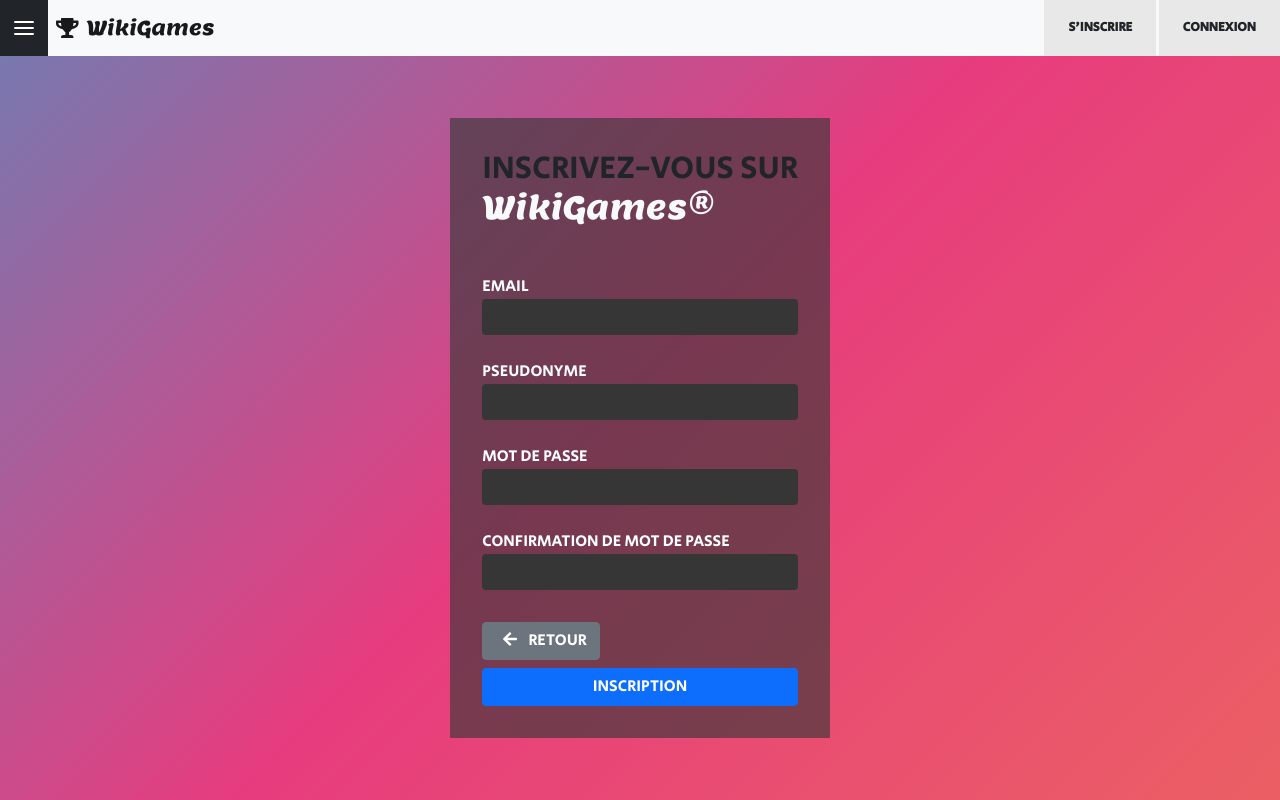
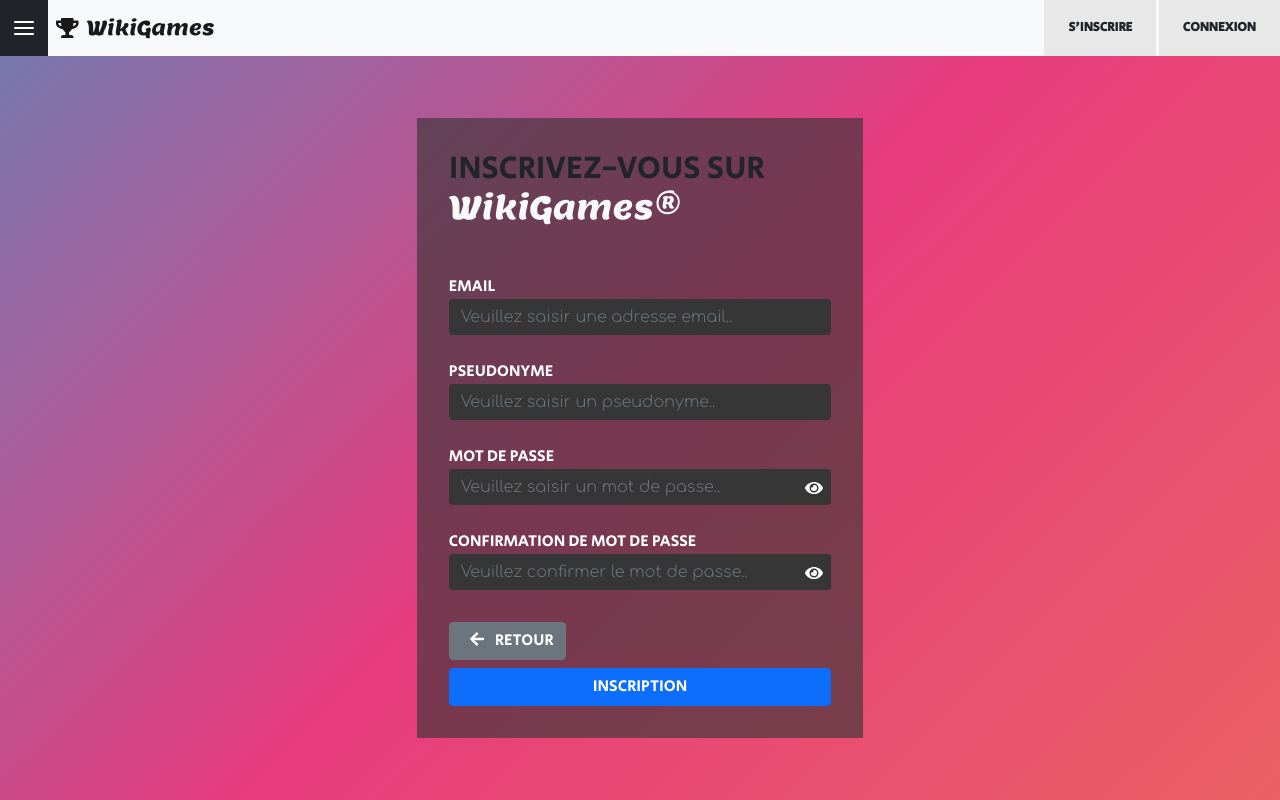
Before and after one commit to Spacelocust/wiki-games, a React (Create React App) app in the folder client/: page /register in a window 1280 px wide. Built offline with nearby package versions, Linux system fonts and the light colour scheme; a web font is replaced by a local one.

Commit message:
client:auth[form](handling: validation & request)

```diff
--- a/client/package.json
+++ b/client/package.json
@@ -12,6 +12,7 @@
     "@testing-library/user-event": "^13.2.1",
     "axios": "^0.25.0",
     "bootstrap": "5.1.3",
+    "dayjs": "^1.10.7",
     "formik": "^2.2.9",
     "framer-motion": "^6.0.0",
     "hamburger-react": "^2.4.1",
--- a/client/src/Components/AuthComponents/Auth/Login.jsx
+++ b/client/src/Components/AuthComponents/Auth/Login.jsx
@@ -1,7 +1,11 @@
 import React from 'react';
 import { Formik, Form, Field } from 'formik';
-import Button from "react-bootstrap/Button";
+import Button from 'react-bootstrap/Button';
+import Spinner from 'react-bootstrap/Spinner';
 import { createUseStyles } from 'react-jss';
+
+import InputControl from '../../GeneralComponents/Inputs/InputControl';
+import axios from 'axios';
 
 function Login() {
     const classes = useStyles();
@@ -11,27 +15,41 @@ function Login() {
             <Formik
                 initialValues={{
                     email: '',
-                    password: '',
+                    password: ''
                 }}
-                onSubmit={values => {
-                    console.log(values);
+                onSubmit={async (formData, actions) => {
+                    try {
+                        const { data } = await axios.post('/login', formData);
+                        console.log(data);
+                    } catch (e) {
+                        actions.setFieldError('password', 'Erreur: Email ou mot de passe incorrect');
+                    }
                 }}
             >
-                {formik => (
-                    <Form onSubmit={formik.handleSubmit}>
+                {({ handleSubmit, errors, touched, isSubmitting }) => (
+                    <Form onSubmit={handleSubmit}>
                         <div className="form-group mb-4">
-                            <label htmlFor="email" className={`text-uppercase font-secular ${classes.labelField}`}>Email</label>
-                            <Field name="email" type="email" className={`form-control ${classes.field}`}/>
+                            <InputControl name="email" type="email" label="Email"
+                                          placeholder="Veuillez saisir votre adresse email"
+                                          errors={errors}
+                                          touched={touched}
+                            />
                         </div>
                         <div className="form-group mb-4">
-                            <label htmlFor="password" className={`text-uppercase font-secular ${classes.labelField}`}>Mot de passe</label>
-                            <Field name="password" type="password" className={`form-control ${classes.field}`}/>
+                            <InputControl name="password" type="password" label="Mot de passe"
+                                          placeholder="Veuillez saisir votre mot de passe"
+                                          errors={errors}
+                                          touched={touched}
+                            />
                         </div>
                         <div className="form-check mb-4">
                             <Field type="checkbox" name="checked" className="form-check-input"/>
-                            <label htmlFor="checked" className={`form-check-label ${classes.labelCheckbox}`}>Se souvenir ?</label>
+                            <label htmlFor="checked" className={`form-check-label ${classes.labelCheckbox}`}>Se souvenir
+                                ?</label>
                         </div>
-                        <Button className={`${classes.button} text-uppercase font-secular`}>Connexion</Button>
+                        <Button type="submit" className={`${classes.button} text-uppercase font-secular`}
+                                disabled={isSubmitting}>{!isSubmitting ? 'Connexion' :
+                            <Spinner animation="border" variant="light" size="sm"/>}</Button>
                     </Form>
                 )}
             </Formik>
@@ -40,28 +58,12 @@ function Login() {
 }
 
 const useStyles = createUseStyles({
-    field: {
-        color: '#fff',
-        backgroundColor: '#373636',
-        border: 'unset',
-        '&:focus': {
-            color: '#fff',
-            outline: '0px!important',
-            boxShadow: 'none!important',
-            backgroundColor: '#414040',
-            transition: 'backgroundcolor 2s ease-in-out'
-        }
-    },
-    labelField: {
-        fontSize: '1.5rem',
-        color: '#fff',
-    },
     button: {
         width: '100%',
         '&:focus': {
             outline: '0px!important',
-            boxShadow: 'none!important',
-        },
+            boxShadow: 'none!important'
+        }
     },
     checkbox: {
         backgroundColor: '#373636 !important',
@@ -75,8 +77,8 @@ const useStyles = createUseStyles({
     },
     labelCheckbox: {
         fontSize: '0.9rem',
-        color: '#fff',
-    },
+        color: '#fff'
+    }
 });
 
 export default Login;
--- a/client/src/Components/AuthComponents/Auth/Register.jsx
+++ b/client/src/Components/AuthComponents/Auth/Register.jsx
@@ -1,27 +1,53 @@
-import React from 'react';
-import { Formik, Form, Field } from 'formik';
+import React, { useState } from 'react';
+import { Formik, Form } from 'formik';
 import * as Yup from 'yup';
-import Button from "react-bootstrap/Button";
+import Button from 'react-bootstrap/Button';
+import Spinner from 'react-bootstrap/Spinner';
 import { createUseStyles } from 'react-jss';
 import { motion } from 'framer-motion';
+import axios from 'axios';
 
-import ContainerComponent from "../../GeneralComponents/ContainerComponent/ContainerComponent";
+import ContainerComponent from '../../GeneralComponents/ContainerComponent/ContainerComponent';
 import BackButtonComponent from '../../GeneralComponents/Buttons/BackButtonComponent/BackButtonComponent';
+import InputControl from '../../GeneralComponents/Inputs/InputControl';
 
 const RegisterSchema = Yup.object().shape({
-    firstName: Yup.string()
-        .min(2, 'Too Short!')
-        .max(50, 'Too Long!')
-        .required('Required'),
-    lastName: Yup.string()
-        .min(2, 'Too Short!')
-        .max(50, 'Too Long!')
-        .required('Required'),
-    email: Yup.string().email('Invalid email').required('Required'),
+    email: Yup.string().email('Address email invalide').required('Veuillez saisir une address email'),
+    username: Yup.string()
+        .min(5, 'Veuillez saisir un pseudonyme de 5 characters minimum')
+        .max(10, 'Veuillez saisir un pseudonyme de 10 characters maximum')
+        .required('Veuillez saisir un pseudonyme'),
+    password: Yup.string()
+        .matches(/^(?=.*?[A-Z])(?=.*?[a-z])(?=.*?[0-9])(?=.*?([^\w\s]|[_])).{8,}$/, {
+            message: 'Votre mot de passe doit comporter au moins: ' +
+                '8 caractères, ' +
+                'un caractère numérique, ' +
+                'une lettre majuscule, ' +
+                'une lettre minuscule, ' +
+                'un caractère spécial',
+            excludeEmptyString: true
+        })
+        .required('Veuillez saisir un mot de passe'),
+    confirmPassword: Yup.string()
+        .required('Veuillez confirmer le mot de passe')
+        .oneOf([Yup.ref('password'), null], 'Veuillez saisir le même mot de passe')
 });
 
 function Register() {
-    const classes = useStyles();
+    const classes = (createUseStyles({
+        form: {
+            width: '40%',
+            backgroundColor: '#373636A0',
+            padding: '2rem'
+        },
+        button: {
+            width: '100%',
+            '&:focus': {
+                outline: '0px!important',
+                boxShadow: 'none!important'
+            }
+        }
+    }))();
 
     const container = {
         hidden: { opacity: 1, scale: 0 },
@@ -30,7 +56,7 @@ function Register() {
             scale: 1,
             transition: {
                 delayChildren: 0.3,
-                staggerChildren: 0.2,
+                staggerChildren: 0.2
             }
         },
         exit: {
@@ -38,7 +64,7 @@ function Register() {
             scale: 0,
             transition: {
                 delayChildren: 0.3,
-                staggerChildren: 0.2,
+                staggerChildren: 0.2
             }
         }
     };
@@ -46,7 +72,7 @@ function Register() {
     return (
         <ContainerComponent>
             <motion.div
-                className='d-flex justify-content-center align-items-center h-100'
+                className="d-flex justify-content-center align-items-center h-100"
                 variants={container}
                 initial="hidden"
                 animate="visible"
@@ -57,40 +83,59 @@ function Register() {
                         email: '',
                         username: '',
                         password: '',
-                        passwordConfirm: '',
+                        confirmPassword: ''
                     }}
-                    onSubmit={values => {
-                        console.log(values);
+                    validationSchema={RegisterSchema}
+                    onSubmit={async (formData, actions)=> {
+                        const {confirmPassword, ...rest} = formData;
+                        try {
+                            const { data } = await axios.post('/register', rest);
+                            console.log(data);
+                        } catch (e) {
+                            actions.setFieldError('email', 'Address email déjà utilisé');
+                        }
                     }}
                 >
-                    {formik => (<>
-                        <Form onSubmit={formik.handleSubmit} className={classes.form}>
+                    {({ handleSubmit, errors, touched, isSubmitting }) => (<>
+                        <Form onSubmit={handleSubmit} className={classes.form}>
                             <h2 className="d-flex flex-column mb-5">
                                 <span className="font-secular-uppercase text-medium">Inscrivez-vous sur</span>
                                 <span className="text-light font-lemon">WikiGames&#174;</span>
                             </h2>
                             <div className="form-group mb-4">
-                                <label htmlFor="email"
-                                       className={`font-secular-uppercase text-medium ${classes.labelField}`}>Email</label>
-                                <Field name="email" type="email" className={`form-control ${classes.field}`}/>
+                                <InputControl name="email" type="email" label="Email"
+                                              placeholder="Veuillez saisir une adresse email.."
+                                              errors={errors}
+                                              touched={touched} />
                             </div>
                             <div className="form-group mb-4">
-                                <label htmlFor="username"
-                                       className={`font-secular-uppercase text-medium ${classes.labelField}`}>Pseudonyme</label>
-                                <Field name="username" type="text" className={`form-control ${classes.field}`}/>
+                                <InputControl name="username" label="Pseudonyme"
+                                              placeholder="Veuillez saisir un pseudonyme.." errors={errors}
+                                              touched={touched}/>
                             </div>
                             <div className="form-group mb-4">
-                                <label htmlFor="email" className={`font-secular-uppercase text-mediumr ${classes.labelField}`}>mot
-                                    de passe</label>
-                                <Field name="password" type="password" className={`form-control ${classes.field}`}/>
+                                <InputControl name="password"
+                                              label="Mot de passe"
+                                              type="password"
+                                              placeholder="Veuillez saisir un mot de passe.." errors={errors}
+                                              touched={touched}/>
                             </div>
                             <div className="form-group mb-4">
-                                <label htmlFor="email" className={`font-secular-uppercase text-medium ${classes.labelField}`}>Confirmation
-                                    de mot de passe</label>
-                                <Field name="password" type="password" className={`form-control ${classes.field}`}/>
+                                <InputControl name="confirmPassword"
+                                              type="password"
+                                              label="Confirmation de mot de passe"
+                                              placeholder="Veuillez confirmer le mot de passe.."
+                                              errors={errors}
+                                              touched={touched}/>
                             </div>
-                            <BackButtonComponent />
-                            <Button className={`font-secular-uppercase text-medium ${classes.button}`}>Inscription</Button>
+                            <BackButtonComponent/>
+                            <Button
+                                type="submit"
+                                className={`font-secular-uppercase text-medium ${classes.button}`}
+                                disabled={isSubmitting}>
+                                {!isSubmitting ? 'Inscription' :
+                                    <Spinner animation="border" variant="light" size="sm"/>}
+                            </Button>
                         </Form>
                     </>)}
                 </Formik>
@@ -99,33 +144,4 @@ function Register() {
     );
 }
 
-const useStyles = createUseStyles({
-    form: {
-        backgroundColor: 'rgba(55,54,54,0.63)',
-        padding: '2rem',
-    },
-    field: {
-        color: '#fff',
-        backgroundColor: '#373636',
-        border: 'unset',
-        '&:focus': {
-            color: '#fff',
-            outline: '0px!important',
-            boxShadow: 'none!important',
-            backgroundColor: '#414040',
-            transition: 'backgroundcolor 2s ease-in-out'
-        }
-    },
-    labelField: {
-        color: '#fff',
-    },
-    button: {
-        width: '100%',
-        '&:focus': {
-            outline: '0px!important',
-            boxShadow: 'none!important',
-        },
-    },
-});
-
 export default Register;
--- /dev/null
+++ b/client/src/Components/GeneralComponents/Inputs/InputControl.jsx
@@ -0,0 +1,49 @@
+import React, { useEffect, useState } from 'react';
+import { Field } from 'formik';
+import Alert from 'react-bootstrap/Alert';
+import { createUseStyles } from 'react-jss';
+import { FontAwesomeIcon as IconSetter } from '@fortawesome/react-fontawesome';
+import { faEye, faEyeSlash } from '@fortawesome/free-solid-svg-icons';
+
+function InputControl({ name, type = 'text', label, placeholder, errors, touched }) {
+    const [showPassword, setShowPassword] = useState(false);
+    const classes = (createUseStyles({
+        field: {
+            color: '#fff',
+            backgroundColor: '#373636',
+            border: 'unset',
+            '&:focus': {
+                color: '#fff',
+                outline: '0px!important',
+                boxShadow: 'none!important',
+                backgroundColor: '#414040',
+                transition: 'backgroundcolor 2s ease-in-out'
+            }
+        },
+        iconField: {
+            color: '#fff',
+            marginLeft: '-25px !important',
+            marginTop: '-25px',
+            position: 'relative',
+            zIndex: 2,
+            float: 'right',
+            cursor: 'pointer'
+        },
+        errors: {
+            fontSize: '.8rem!important'
+        }
+    }))();
+
+    return <>
+        <label htmlFor={name} className="font-secular-uppercase text-medium text-white">{label}</label>
+        <Field name={name} type={type === 'password' ? (!showPassword ? type : 'text') : type}
+               className={`form-control ${classes.field}`} placeholder={placeholder}/>
+        {type === 'password' ?
+            <IconSetter icon={!showPassword ? faEye : faEyeSlash} className={`mx-2 ${classes.iconField}`}
+                        onClick={() => setShowPassword(!showPassword)}/> : null}
+        {errors[name] && touched[name] ? (
+            <Alert variant="danger" className={classes.errors}>{errors[name]}</Alert>) : null}
+    </>;
+}
+
+export default InputControl;
--- a/client/src/Components/NavbarComponents/NavMenu/NavMenu.jsx
+++ b/client/src/Components/NavbarComponents/NavMenu/NavMenu.jsx
@@ -5,6 +5,7 @@ import axios from 'axios';
 import { listGames } from '../../GamesComponents/Selector/GamesSelector';
 import NavMenuLink from './NavMenuLink';
 import WrapperSize from '../../GeneralComponents/Wrappers/WrapperSize';
+import { isEmpty } from 'lodash';
 
 function NavMenu() {
     const [currentListGames, setCurrentListGames] = useRecoilState(listGames);
@@ -40,7 +41,7 @@ function NavMenu() {
                 <NavMenuLink colorHover="#e73c7e" text="Jeux" to="/games">
                     <WrapperSize>
                         {
-                            currentListGames ? [...currentListGames].reverse().map((game) => (
+                            !isEmpty(currentListGames) ? [...currentListGames].reverse().map((game) => (
                                 <NavMenuLink key={game.id} colorHover="#23a6d5" text={game.name} img={game.img_url}
                                              to={`/games/${game.id}`}/>
                             )) : <li className="font-rainbow">Just wait it's magic time..</li>
```
Also changed, not shown: client/src/Components/GamesComponents/Games/Game.jsx (+2 -32 lines), client/src/Components/GamesComponents/Games/Games.jsx (+4 -7 lines), client/src/Components/GeneralComponents/CarouselComponent/CarouselComponent.jsx (deleted, +0 -11 lines), client/src/Components/MatchComponent/GameMatches/GameMatches.jsx (added, +40 -0 lines), client/src/Components/MatchComponent/MatchScore.jsx (deleted, +0 -34 lines), 1 other file (tests, documents, lock files or other folders).
